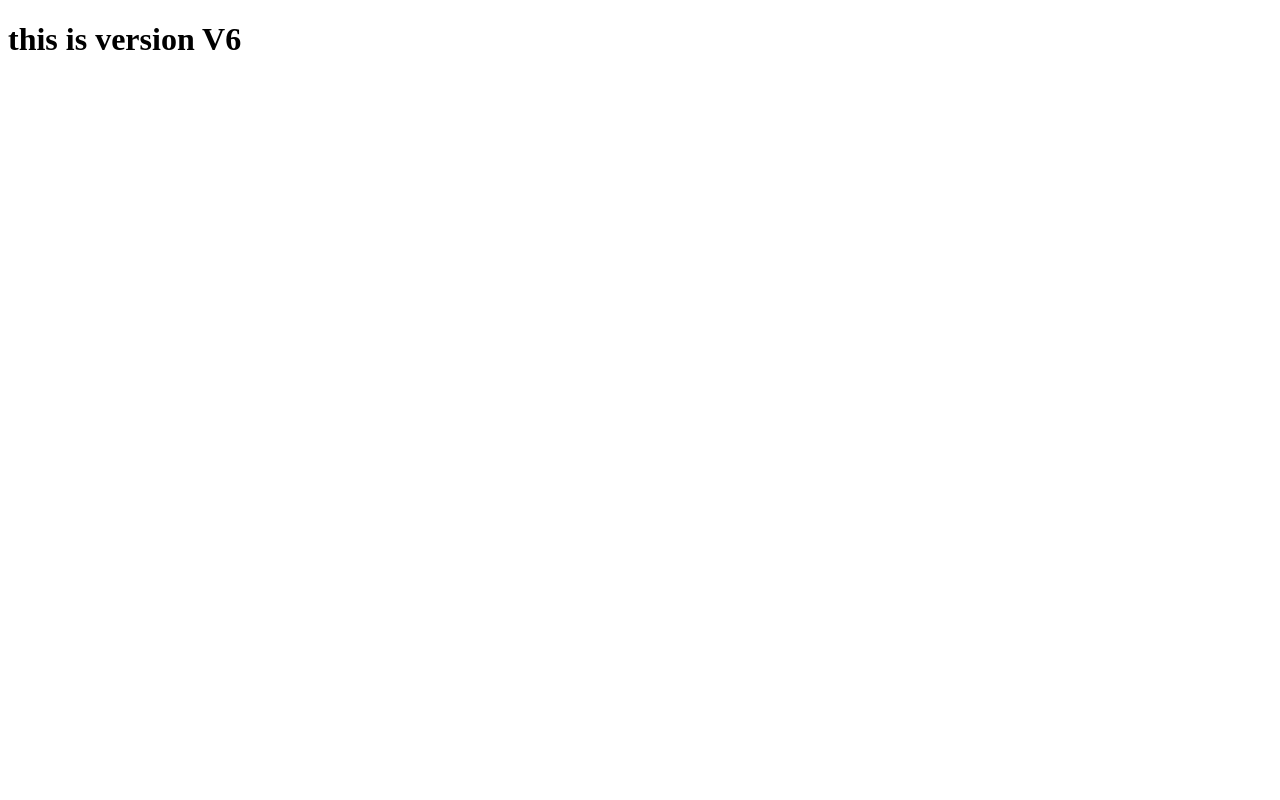
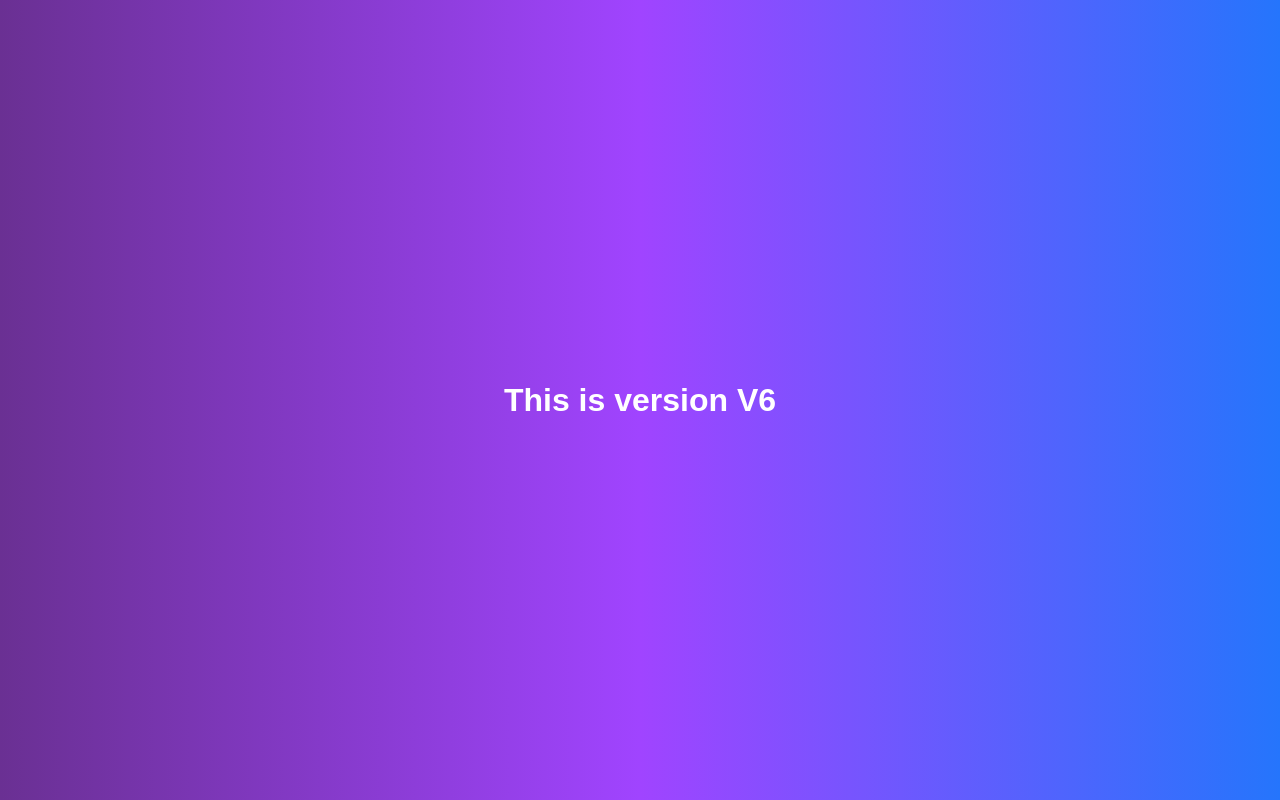
Before and after one commit to rakib202406-ak/my-repo, a plain HTML site: page index.html in a window 1280 px wide. Drawn offline with Linux system fonts and the light colour scheme.

Commit message:
added design for web hosting

```diff
--- a/index.html
+++ b/index.html
@@ -1,11 +1,16 @@
 <!DOCTYPE html>
 <html lang="en">
+
 <head>
     <meta charset="UTF-8">
+    <meta http-equiv="X-UA-Compatible" content="IE=edge">
     <meta name="viewport" content="width=device-width, initial-scale=1.0">
+    <link rel="stylesheet" href="picture.css">
     <title>Document</title>
 </head>
+
 <body>
-    <h1>this is version V6</h1>
+    <h1>This is version V6</h1>
 </body>
+
 </html>
--- a/picture.css
+++ b/picture.css
@@ -1,4 +1,23 @@
-h1 :no-button
-:nth-last-of-type
-::-moz-list-number656
-ul jygu
+/* styles.css */
+body {
+    /* Set a gradient background from purple to teal */
+    background: linear-gradient(to right, #6a3093, #a044ff, #2575fc);
+
+    /* Sets a clean, modern font */
+    font-family: Arial, sans-serif;
+
+    /* Sets the text color to white for better contrast */
+    color: white;
+
+    /* Removes default margin and padding */
+    margin: 0;
+    padding: 0;
+
+    /* Enables flexbox layout to center content */
+    display: flex;
+    justify-content: center;
+    align-items: center;
+
+    /* Makes the body take the full height of the viewport */
+    height: 100vh;
+}
```
